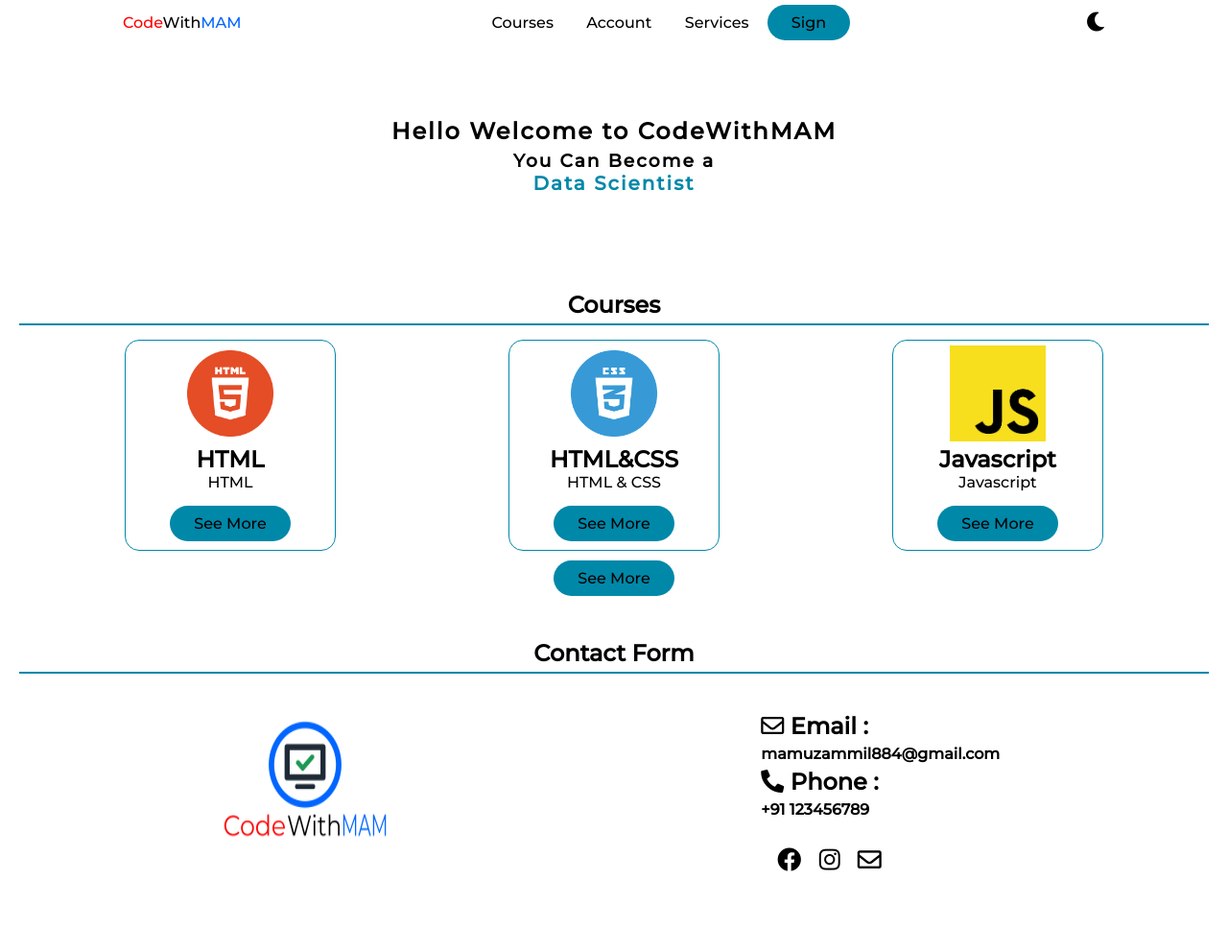
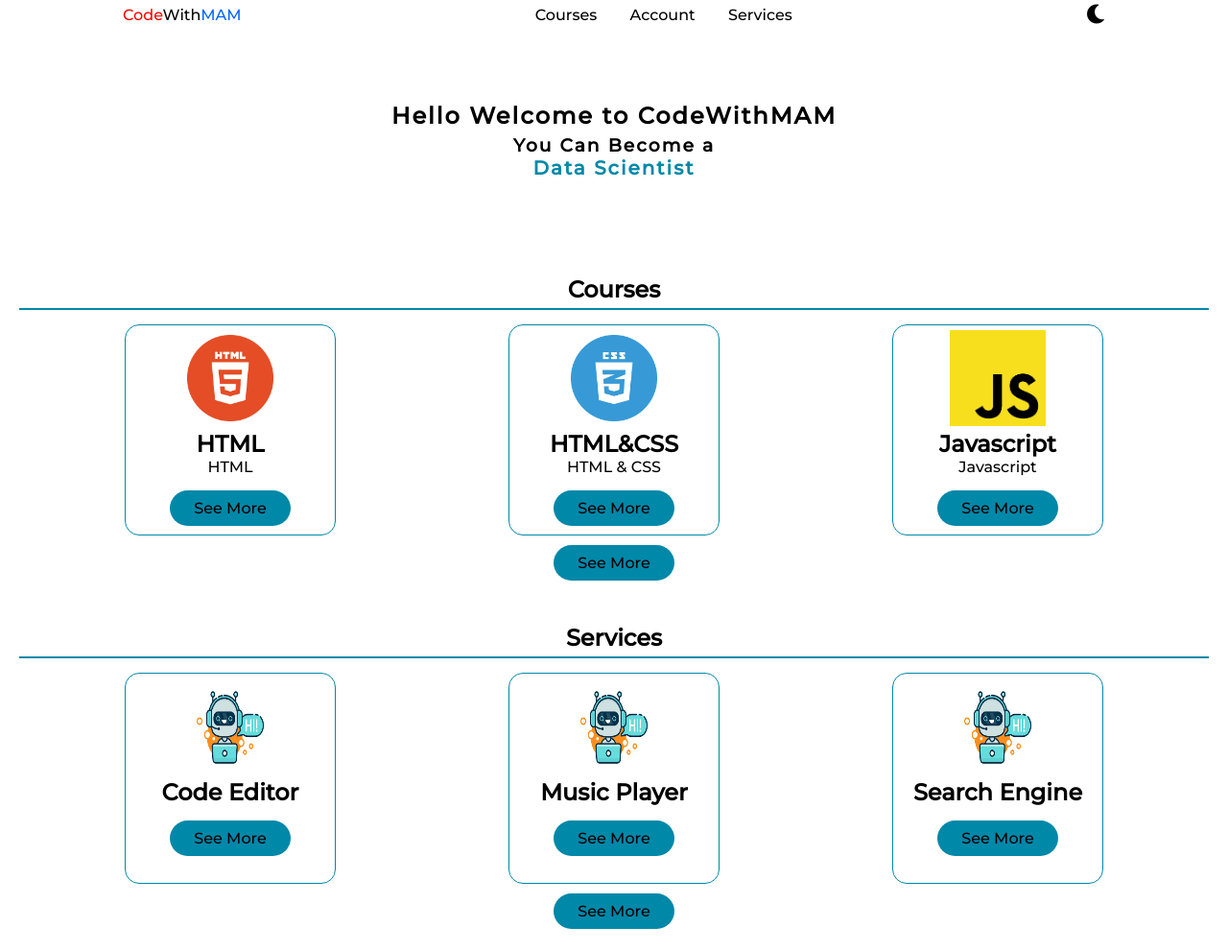
Before and after one commit to Muzammil538/CodeWithMAM, a plain HTML site: page index.html in a window 1280 px wide. Shown: the top 991 px of the page at 96% size. Drawn offline with Linux system fonts and the light colour scheme.

Commit message:
changed the page

```diff
--- a/index.html
+++ b/index.html
@@ -28,7 +28,7 @@
                     <li><a href="./Temp/Nav/Account/acc.html">Account</a></li>
                     <!-- <li><a href="./Temp/Nav/about/about.html">About</a></li> -->
                     <li><a href="./Temp/Nav/serv/service.html">Services</a></li>
-                    <a href="#" class="cta"><button>Sign</button></a>
+                    <!-- <a href="#" class="cta"><button>Sign</button></a> -->
                 </ul>
             </nav>
             <span>
@@ -76,6 +76,30 @@
                 <a href="./Temp/Cr/course.html"><button>See More</button></a>
             </div>
         </section>
+        <!-- Services are here  -->
+        <section class="container">
+            <h1 class="title">Services</h1>
+            <div class="courses">
+                <div class="card">
+                    <img src="./Images/chatbot.png" class="course-img">
+                    <h2 class="card-title">Code Editor</h2>
+                    <a href="./Temp/CodeEditor/codeEditor.html" target="_blank"><button class="card-btn">See More</button></a>
+                </div>
+                <div class="card">
+                    <img src="./Images/chatbot.png" class="course-img">
+                    <h2 class="card-title">Music Player</h2>
+                    <a href="https://muzammil538.github.io/Music-Player/" target="_blank"><button class="card-btn">See More</button></a>
+                </div>
+                <div class="card">
+                    <img src="./Images/chatbot.png" class="course-img">
+                    <h2 class="card-title">Search Engine</h2>
+                    <a href="https://muzammil538.github.io/wikiSearchWeb/" target="_blank"><button class="card-btn">See More</button></a>
+                </div>
+            </div>
+            <div class="course-long-btn">
+                <a href="./Temp/Nav/serv/service.html"><button>See More</button></a>
+            </div>
+        </section>
         <!-- Contact Form -->
         <section class="container">
             <h1 class="title">Contact Form</h1>
@@ -89,8 +113,8 @@
                     <h4>+91 123456789</h4>
                     <div class="links">
                         <a href="#"><i class="fab fa-facebook"></i></a>
-                        <a href="https://www.instagram.com/the2021mam/"><i class="fab fa-instagram"></i></a>
-                        <a href="#"><i class="far fa-envelope"></i></a>
+                        <a href="https://www.instagram.com/the2021mam/" target="_blank"><i class="fab fa-instagram"></i></a>
+                        <a href="mailto:muzammilmohd538@gmail.com?subject = Feedback&body = Message"><i class="far fa-envelope"></i></a>
                     </div>
                 </div>
             </div>
@@ -109,7 +133,7 @@
                     </p>
                     <div class="links">
                         <a href="#"><i class="fab fa-facebook"></i></a>
-                        <a href="#"><i class="fab fa-instagram"></i></a>
+                        <a href="https://www.instagram.com/the2021mam/"><i class="fab fa-instagram"></i></a>
                     </div>
                 </div>
             </div>
```
Also changed, not shown: Temp/Nav/serv/service.html (+1 -1 lines).
